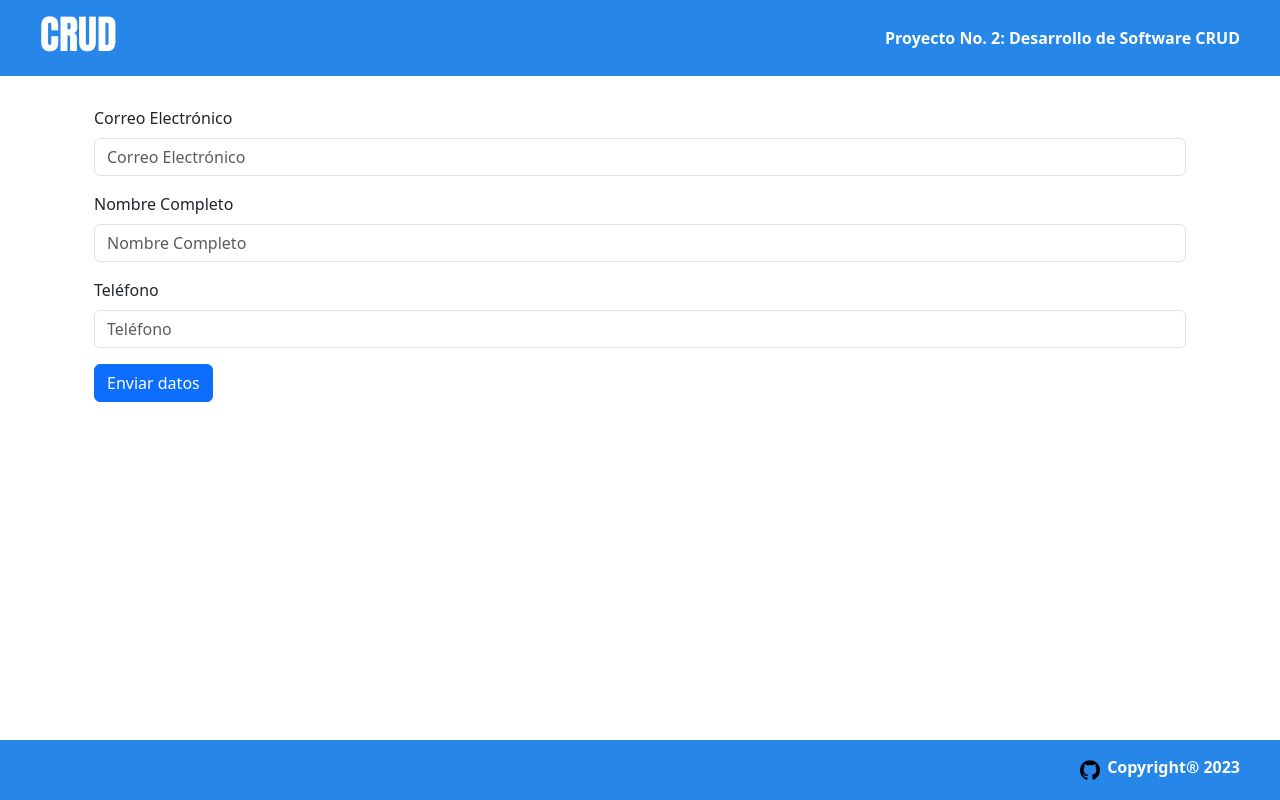
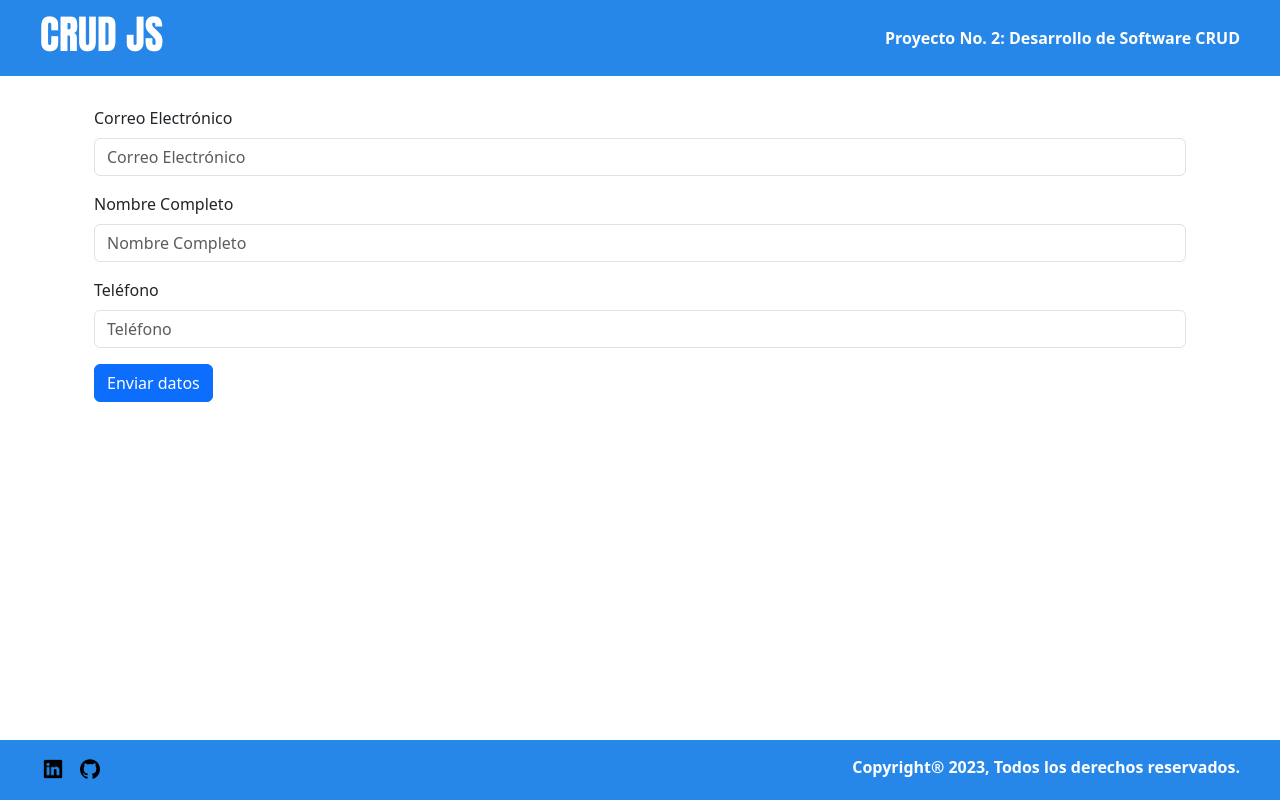
Before and after one commit to JosueRomero3/SegundoProyectoUcamp, a plain HTML site: page Proyecto 2/index.html in a window 1280 px wide. Drawn offline with nearby package versions, Linux system fonts and the light colour scheme.

Commit message:
Añadiendo redes

```diff
--- a/Proyecto 2/index.html
+++ b/Proyecto 2/index.html
@@ -15,7 +15,7 @@
   <body>
     <header class="contenedor">
         <div class="contenedor-2">
-            <h1>CRUD</h1>
+            <h1>CRUD JS</h1>
             <p><b>Proyecto No. 2: Desarrollo de Software CRUD</b></p>
         </div>
     </header>
@@ -54,8 +54,11 @@
 
     <footer class="footer">
         <div class="footer-2">
-            <a href="https://github.com/JosueRomero3?tab=repositories" target="_blank"><img src="img/github-logo.png"></a>
-            <p><b>Copyright&#174; 2023</b></p>
+            <div class="redes">
+                <a href="https://www.linkedin.com/in/josue-romero-polo-677153252" target="_blank" alt="_blank"><img src="img/linkedin_logo.png" id="img1"></a>
+                <a href="https://github.com/JosueRomero3?tab=repositories" target="_blank"><img src="img/github-logo.png" id="img2"></a>
+            </div>
+            <p><b>Copyright&#174; 2023,  Todos los derechos reservados.</b></p>
         </div>
 
     </footer>
--- a/Proyecto 2/style.css
+++ b/Proyecto 2/style.css
@@ -55,17 +55,23 @@ body {
 
 .footer-2 {
     display: flex;
-    justify-content: flex-end;
+    justify-content: space-between;
     max-width: 1350px;
     width: 100%;
     padding:  5px 40px;
     margin-top: 10px;
 }
 
-.footer-2 img {
-    margin-top: 2px;
-    margin-right: 7px;
+.redes {
+    display: flex;
+    justify-content: space-between;
+    width: 60px;
+}
+
+#img1 {
+    width: 26px;
+}
+
+#img2 {
     width: 20px;
-    height: 20px;
-    cursor: pointer;
 }
```
Also changed, not shown: Proyecto 2/img/linkedin_logo.png (added).
